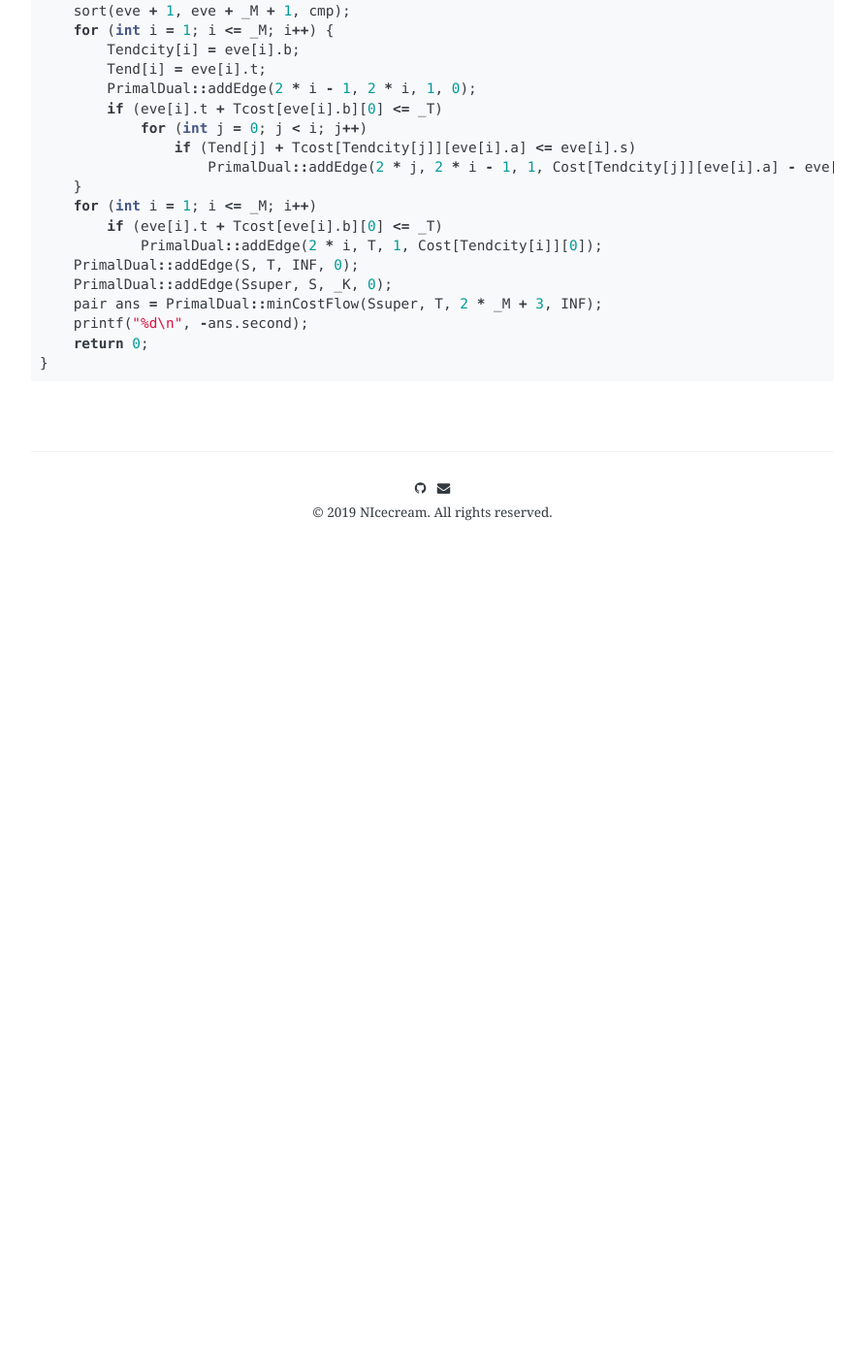
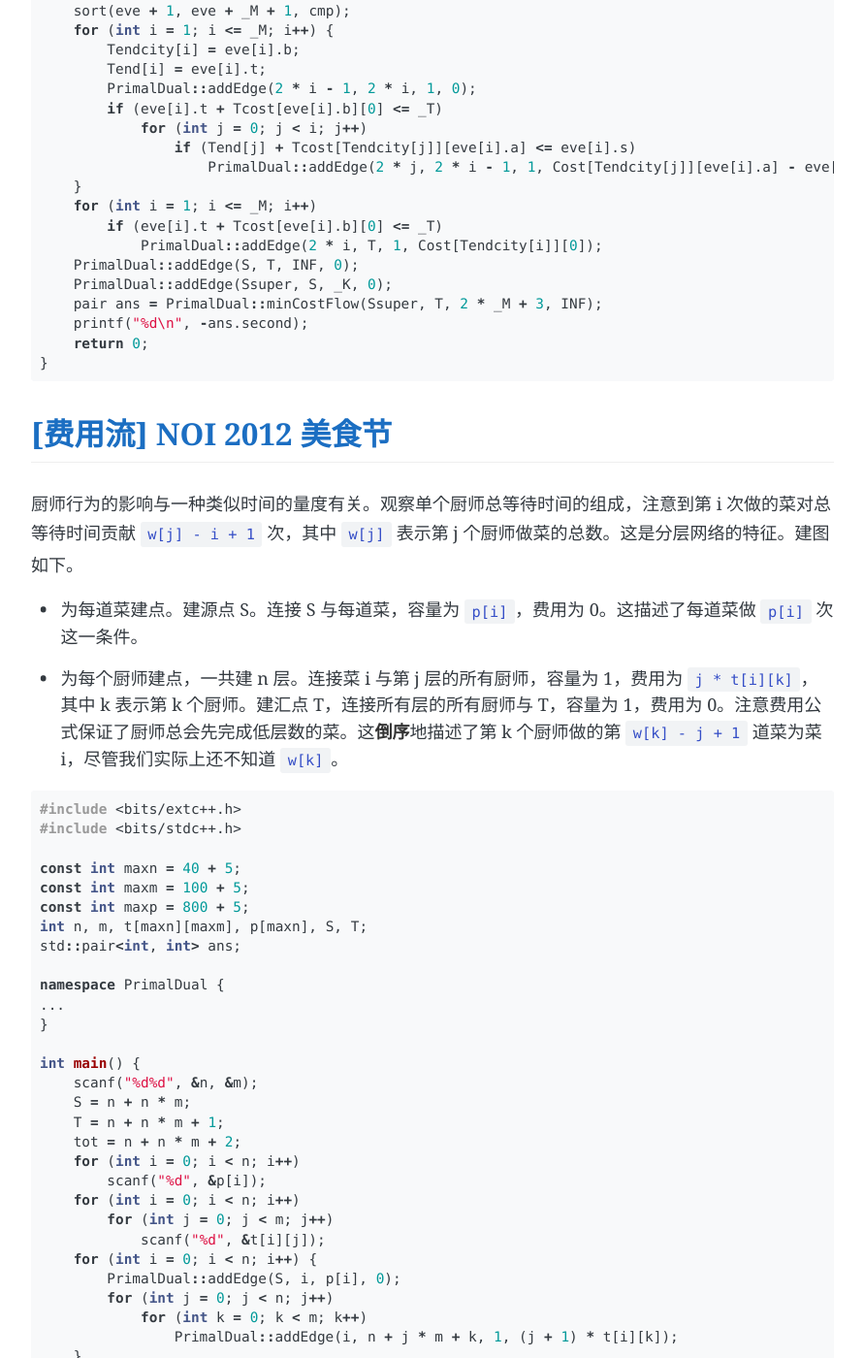
Before and after one commit to NeapolitanIcecream/NIcecream, a Jekyll site: the page built from _posts/2019-05-08-acm-may-records.md, in a window 1280 px wide and 1400 px high, scrolled down 1924 px. Shown: the whole window at 97% size, without its empty margins (194-1085 px from the left). Built offline with Jekyll 4.4.1, drawn with Linux system fonts in a browser that asks for light colours; some web fonts are replaced; formulas are drawn with MathJax 3; comment, search, counter and statistics services are not loaded; before the commit the page ends 2554 px from its top, so only the background shows below that; some of the changed text lies outside the part shown.

Commit message:
update may record

````diff
--- a/_posts/2019-05-08-acm-may-records.md
+++ b/_posts/2019-05-08-acm-may-records.md
@@ -84,3 +84,51 @@ int main() {
     return 0;
 }
 ```
+
+## [[费用流] NOI 2012 美食节](https://zqlwmatt.github.io/JudgeOnline/2879.html)
+
+厨师行为的影响与一种类似时间的量度有关。观察单个厨师总等待时间的组成，注意到第 i 次做的菜对总等待时间贡献 `w[j] - i + 1` 次，其中 `w[j]` 表示第 j 个厨师做菜的总数。这是分层网络的特征。建图如下。
+
++ 为每道菜建点。建源点 S。连接 S 与每道菜，容量为 `p[i]`，费用为 0。这描述了每道菜做 `p[i]` 次这一条件。
++ 为每个厨师建点，一共建 n 层。连接菜 i 与第 j 层的所有厨师，容量为 1，费用为 `j * t[i][k]`，其中 k 表示第 k 个厨师。建汇点 T，连接所有层的所有厨师与 T，容量为 1，费用为 0。注意费用公式保证了厨师总会先完成低层数的菜。这**倒序**地描述了第 k 个厨师做的第 `w[k] - j + 1` 道菜为菜 i，尽管我们实际上还不知道 `w[k]`。
+
+```cpp
+#include <bits/extc++.h>
+#include <bits/stdc++.h>
+
+const int maxn = 40 + 5;
+const int maxm = 100 + 5;
+const int maxp = 800 + 5;
+int n, m, t[maxn][maxm], p[maxn], S, T;
+std::pair<int, int> ans;
+
+namespace PrimalDual {
+...
+}
+
+int main() {
+    scanf("%d%d", &n, &m);
+    S = n + n * m;
+    T = n + n * m + 1;
+    tot = n + n * m + 2;
+    for (int i = 0; i < n; i++)
+        scanf("%d", &p[i]);
+    for (int i = 0; i < n; i++)
+        for (int j = 0; j < m; j++)
+            scanf("%d", &t[i][j]);
+    for (int i = 0; i < n; i++) {
+        PrimalDual::addEdge(S, i, p[i], 0);
+        for (int j = 0; j < n; j++)
+            for (int k = 0; k < m; k++)
+                PrimalDual::addEdge(i, n + j * m + k, 1, (j + 1) * t[i][k]);
+    }
+    for (int i = 0; i < n; i++)
+        for (int j = 0; j < m; j++)
+            PrimalDual::addEdge(n + i * m + j, T, 1, 0);
+    ans = PrimalDual::minCostFlow(S, T, tot, maxp);
+    printf("%d", ans.second);
+    return 0;
+}
+```
+
+注意到题目有很短的和很少的有效增广路，这个数据规模虽然很大，但是时间可能不会耗费太多。如果还需要优化，可以魔改最短路算法，约束它能访问的层数；或者动态开点，仅当上一层同一点满流后才开下一层的对应点。
````
